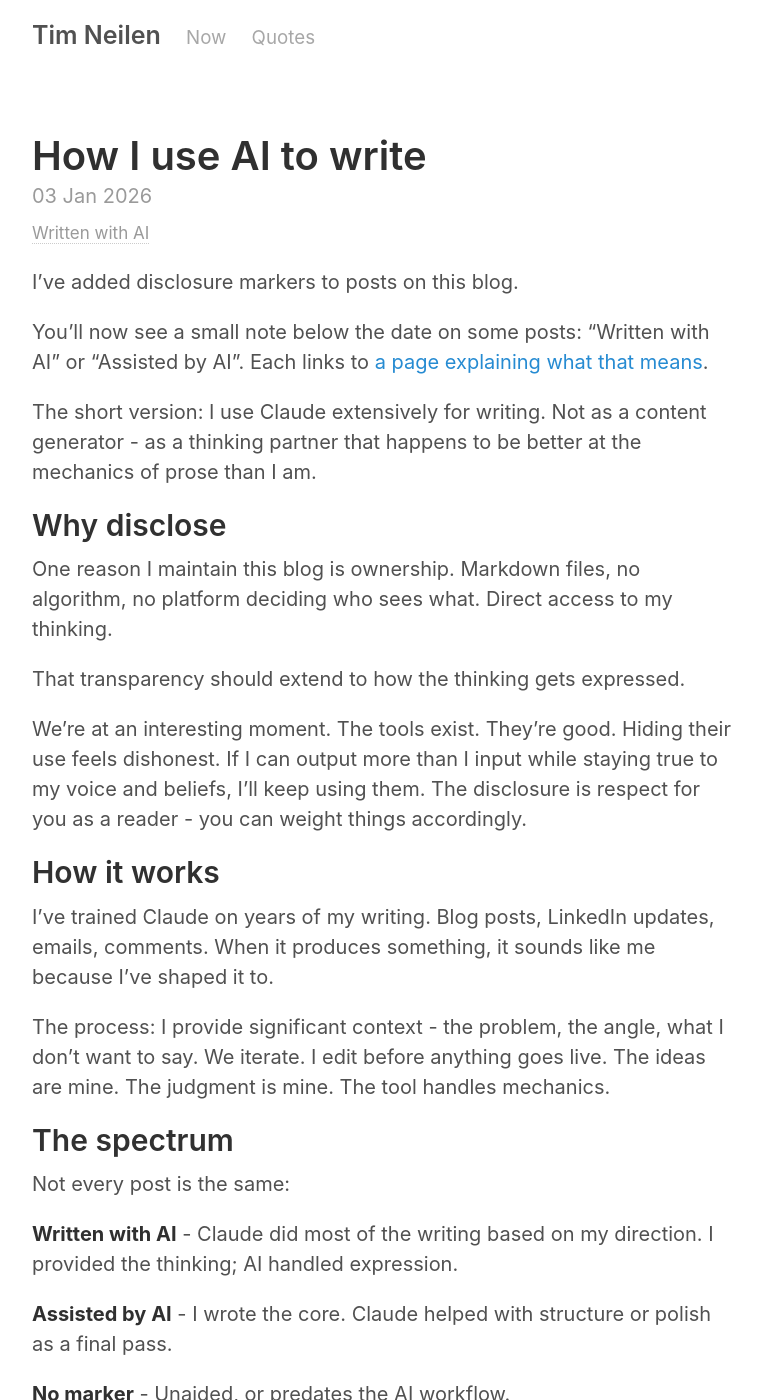
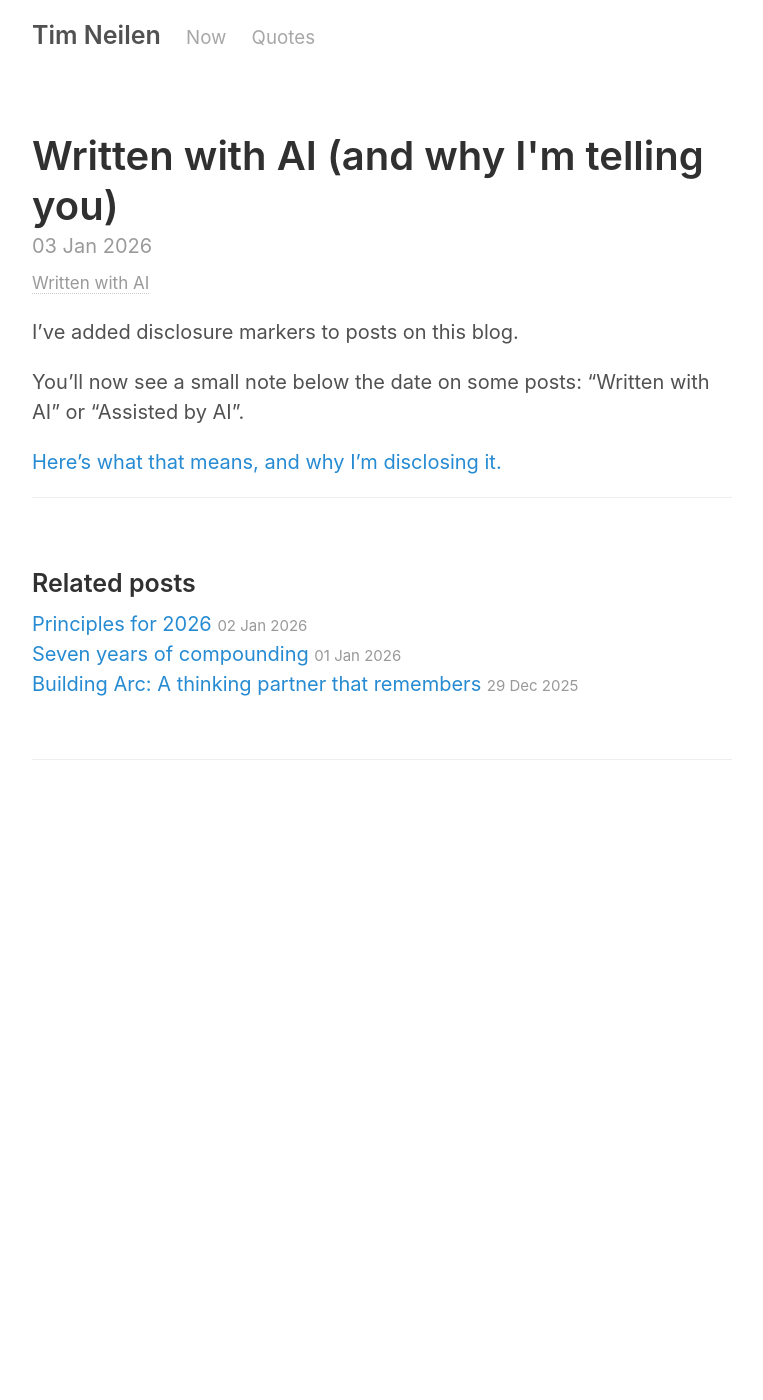
Before and after one commit to teejayen/teejayen.github.io, a Jekyll site: the page built from _posts/2026-01-03-how-i-use-ai-to-write.md, in a window 1280 px wide and 1400 px high. Shown: the whole window, without its empty margins (258-1021 px from the left). Built offline with Jekyll 4.4.1, drawn with Linux system fonts in a browser that asks for light colours; some of the changed text lies outside the part shown.

Commit message:
Add Claude Code details and AI markers to posts
- Add Claude Code link, $180/month commitment, and Arc post reference to ai.md
- Simplify announcement post with new title
- Add ai: written/assisted markers to existing posts

🤖 Generated with [Claude Code](https://claude.com/claude-code)

Co-Authored-By: Claude Opus 4.5 <noreply@anthropic.com>

```diff
--- a/_posts/2026-01-03-how-i-use-ai-to-write.md
+++ b/_posts/2026-01-03-how-i-use-ai-to-write.md
@@ -1,44 +1,12 @@
 ---
 layout: post
-title: "How I use AI to write"
+title: "Written with AI (and why I'm telling you)"
 date: 2026-01-03
 ai: written
 ---
 
 I've added disclosure markers to posts on this blog.
 
-You'll now see a small note below the date on some posts: "Written with AI" or "Assisted by AI". Each links to [a page explaining what that means](/ai/).
+You'll now see a small note below the date on some posts: "Written with AI" or "Assisted by AI".
 
-The short version: I use Claude extensively for writing. Not as a content generator - as a thinking partner that happens to be better at the mechanics of prose than I am.
-
-## Why disclose
-
-One reason I maintain this blog is ownership. Markdown files, no algorithm, no platform deciding who sees what. Direct access to my thinking.
-
-That transparency should extend to how the thinking gets expressed.
-
-We're at an interesting moment. The tools exist. They're good. Hiding their use feels dishonest. If I can output more than I input while staying true to my voice and beliefs, I'll keep using them. The disclosure is respect for you as a reader - you can weight things accordingly.
-
-## How it works
-
-I've trained Claude on years of my writing. Blog posts, LinkedIn updates, emails, comments. When it produces something, it sounds like me because I've shaped it to.
-
-The process: I provide significant context - the problem, the angle, what I don't want to say. We iterate. I edit before anything goes live. The ideas are mine. The judgment is mine. The tool handles mechanics.
-
-## The spectrum
-
-Not every post is the same:
-
-**Written with AI** - Claude did most of the writing based on my direction. I provided the thinking; AI handled expression.
-
-**Assisted by AI** - I wrote the core. Claude helped with structure or polish as a final pass.
-
-**No marker** - Unaided, or predates the AI workflow.
-
-## The honest part
-
-"I wrote this" gets complicated when the keystrokes came from a model trained on my previous keystrokes. The thinking happened in conversation. The refinement was collaborative.
-
-I don't have clean language for this. Neither does anyone else yet. The [full philosophy](/ai/) goes deeper if you're interested.
-
-What I know: the ideas are genuine, the voice is trained on mine, the editing is human. Whether that counts as "writing" is a question I'm leaving open.
+[Here's what that means, and why I'm disclosing it.](/ai/)
```
Also changed, not shown: _posts/2025-12-28-respond-dont-react.md (+1 -0 lines), _posts/2025-12-29-building-arc-a-thinking-partner-that-remembers.md (+1 -0 lines), _posts/2026-01-01-seven-years-of-compounding.md (+1 -0 lines), _posts/2026-01-02-principles-for-2026.md (+1 -0 lines), ai.md (+2 -0 lines).
